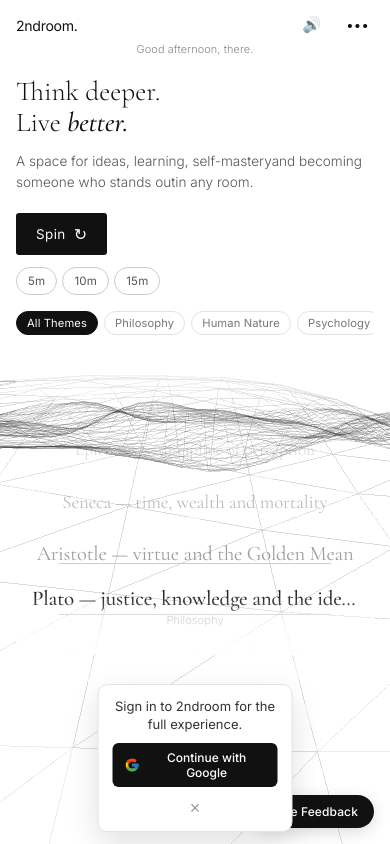
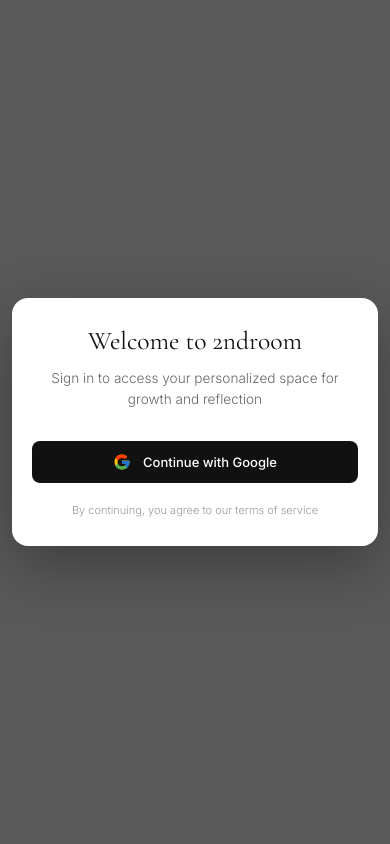
Before and after one commit to hritikkkkkk/2ndroom, a React (Vite) app: page / in a window 390 px wide. Built offline with nearby package versions, Linux system fonts and the light colour scheme; no server answers.

Commit message:
Implement mandatory authentication gate for unauthenticated visitors

```diff
--- a/src/App.tsx
+++ b/src/App.tsx
@@ -6,6 +6,7 @@
 import Session from './components/Session'
 import WaveBackground from './components/WaveBackground'
 import AuthPrompt from './components/AuthPrompt'
+import AuthGate from './components/AuthGate'
 import FeedbackWidget from './components/FeedbackWidget'
 import {
   loadTopicState,
@@ -126,6 +127,13 @@
   // avoids a flash where the banner shows briefly before the session loads.
   if (!authReady) return null
 
+  // ── Authentication Gate ────────────────────────────────────────────────────
+  // If user is not authenticated, show auth gate and block access
+  if (!user) {
+    return <AuthGate />
+  }
+
+  // ── Authenticated App ──────────────────────────────────────────────────────
   return (
     <Fragment>
       <WaveBackground isMobile={isMobile} />
--- /dev/null
+++ b/src/components/AuthGate.tsx
@@ -0,0 +1,48 @@
+import { supabase } from '../lib/supabase'
+
+const GOOGLE_ICON = (
+  <svg width="18" height="18" viewBox="0 0 48 48" aria-hidden="true">
+    <path fill="#FFC107" d="M43.6 20.5h-1.9V20H24v8h11.3c-1.6 4.6-6 8-11.3 8-6.6 0-12-5.4-12-12s5.4-12 12-12c3 0 5.8 1.1 7.9 3l5.7-5.7C34.6 6.1 29.6 4 24 4 12.9 4 4 12.9 4 24s8.9 20 20 20 20-8.9 20-20c0-1.3-.1-2.7-.4-3.5z"/>
+    <path fill="#FF3D00" d="M6.3 14.7l6.6 4.8C14.6 15.6 18.9 13 24 13c3 0 5.8 1.1 7.9 3l5.7-5.7C34.6 6.1 29.6 4 24 4 16.3 4 9.7 8.3 6.3 14.7z"/>
+    <path fill="#4CAF50" d="M24 44c5.5 0 10.4-1.9 14.3-5.1l-6.6-5.6C29.7 35.1 27 36 24 36c-5.2 0-9.6-3.3-11.3-8l-6.6 5.1C9.6 39.6 16.2 44 24 44z"/>
+    <path fill="#1976D2" d="M43.6 20.5H24v8h11.3c-.8 2.3-2.2 4.2-4.1 5.6l6.6 5.6C41.9 36.5 44 30.9 44 24c0-1.3-.1-2.7-.4-3.5z"/>
+  </svg>
+)
+
+export default function AuthGate() {
+  const handleGoogleSignIn = async () => {
+    await supabase.auth.signInWithOAuth({
+      provider: 'google',
+      options: {
+        redirectTo: window.location.origin,
+      },
+    })
+  }
+
+  return (
+    <div className="auth-gate">
+      <div className="auth-gate__backdrop" />
+      <div className="auth-gate__card">
+        <div className="auth-gate__header">
+          <h1 className="auth-gate__title">Welcome to 2ndroom</h1>
+          <p className="auth-gate__subtitle">
+            Sign in to access your personalized space for growth and reflection
+          </p>
+        </div>
+
+        <button
+          type="button"
+          className="auth-gate__google-btn"
+          onClick={handleGoogleSignIn}
+        >
+          {GOOGLE_ICON}
+          Continue with Google
+        </button>
+
+        <p className="auth-gate__footer">
+          By continuing, you agree to our terms of service
+        </p>
+      </div>
+    </div>
+  )
+}
--- a/src/index.css
+++ b/src/index.css
@@ -570,6 +570,119 @@
   border-color: #999;
 }
 
+/* ─── Auth Gate ──────────────────────────────────────────── */
+
+.auth-gate {
+  position: fixed;
+  inset: 0;
+  z-index: 10000;
+  display: flex;
+  justify-content: center;
+  align-items: center;
+  padding: 20px;
+}
+
+.auth-gate__backdrop {
+  position: absolute;
+  inset: 0;
+  background: rgba(0, 0, 0, 0.65);
+  backdrop-filter: blur(4px);
+  animation: auth-gate-fade-in 0.3s ease;
+}
+
+@keyframes auth-gate-fade-in {
+  from {
+    opacity: 0;
+  }
+  to {
+    opacity: 1;
+  }
+}
+
+.auth-gate__card {
+  position: relative;
+  z-index: 1;
+  background: #fff;
+  border-radius: 16px;
+  padding: 48px 40px;
+  max-width: 440px;
+  width: 100%;
+  box-shadow: 0 20px 60px rgba(0, 0, 0, 0.3);
+  animation: auth-gate-rise 0.4s ease;
+}
+
+@keyframes auth-gate-rise {
+  from {
+    opacity: 0;
+    transform: translateY(20px);
+  }
+  to {
+    opacity: 1;
+    transform: translateY(0);
+  }
+}
+
+.auth-gate__header {
+  text-align: center;
+  margin-bottom: 32px;
+}
+
+.auth-gate__title {
+  font-family: 'Cormorant Garamond', serif;
+  font-size: 2.4rem;
+  font-weight: 400;
+  color: #111;
+  margin: 0 0 12px;
+  line-height: 1.2;
+}
+
+.auth-gate__subtitle {
+  font-family: Inter, sans-serif;
+  font-size: 0.95rem;
+  font-weight: 300;
+  color: #666;
+  line-height: 1.5;
+  margin: 0;
+}
+
+.auth-gate__google-btn {
+  width: 100%;
+  display: flex;
+  justify-content: center;
+  align-items: center;
+  gap: 12px;
+  padding: 14px 24px;
+  background: #111;
+  color: #fff;
+  border: none;
+  border-radius: 8px;
+  font-family: Inter, sans-serif;
+  font-size: 15px;
+  font-weight: 500;
+  cursor: pointer;
+  transition: background 0.2s ease, transform 0.15s ease;
+  margin-bottom: 20px;
+}
+
+.auth-gate__google-btn:hover {
+  background: #2a2a2a;
+  transform: translateY(-1px);
+}
+
+.auth-gate__google-btn:active {
+  transform: translateY(0);
+}
+
+.auth-gate__footer {
+  text-align: center;
+  font-family: Inter, sans-serif;
+  font-size: 12px;
+  font-weight: 300;
+  color: #999;
+  margin: 0;
+  line-height: 1.4;
+}
+
 /* ─── Auth banner ────────────────────────────────────────── */
 
 .auth-banner {
@@ -1004,6 +1117,16 @@
     font-size: 12px;
     padding: 6px 10px;
   }
+
+  /* Auth gate: adjust for tablet */
+  .auth-gate__card {
+    padding: 40px 32px;
+    max-width: 400px;
+  }
+
+  .auth-gate__title {
+    font-size: 2rem;
+  }
 }
 
 /* ── Phone (≤ 600px) ────────────────────────────────────── */
@@ -1101,6 +1224,28 @@
     padding: 10px 18px;
     font-size: 0.8rem;
   }
+
+  /* Auth gate: adjust for phone */
+  .auth-gate {
+    padding: 16px;
+  }
+
+  .auth-gate__card {
+    padding: 32px 24px;
+  }
+
+  .auth-gate__title {
+    font-size: 1.8rem;
+  }
+
+  .auth-gate__subtitle {
+    font-size: 0.9rem;
+  }
+
+  .auth-gate__google-btn {
+    padding: 13px 20px;
+    font-size: 14px;
+  }
 }
 
 /* ── Small phone (≤ 480px) ──────────────────────────────── */
@@ -1190,6 +1335,32 @@
     flex-wrap: wrap;
     justify-content: center;
   }
+
+  /* Auth gate: adjust for small phone */
+  .auth-gate {
+    padding: 12px;
+  }
+
+  .auth-gate__card {
+    padding: 28px 20px;
+  }
+
+  .auth-gate__title {
+    font-size: 1.6rem;
+  }
+
+  .auth-gate__subtitle {
+    font-size: 0.85rem;
+  }
+
+  .auth-gate__google-btn {
+    padding: 12px 18px;
+    font-size: 13px;
+  }
+
+  .auth-gate__footer {
+    font-size: 11px;
+  }
 }
 
 /* ── Extra-small phone (≤ 375px) ────────────────────────── */
```
Also changed, not shown: 1 other file (tests, documents, lock files or other folders).
